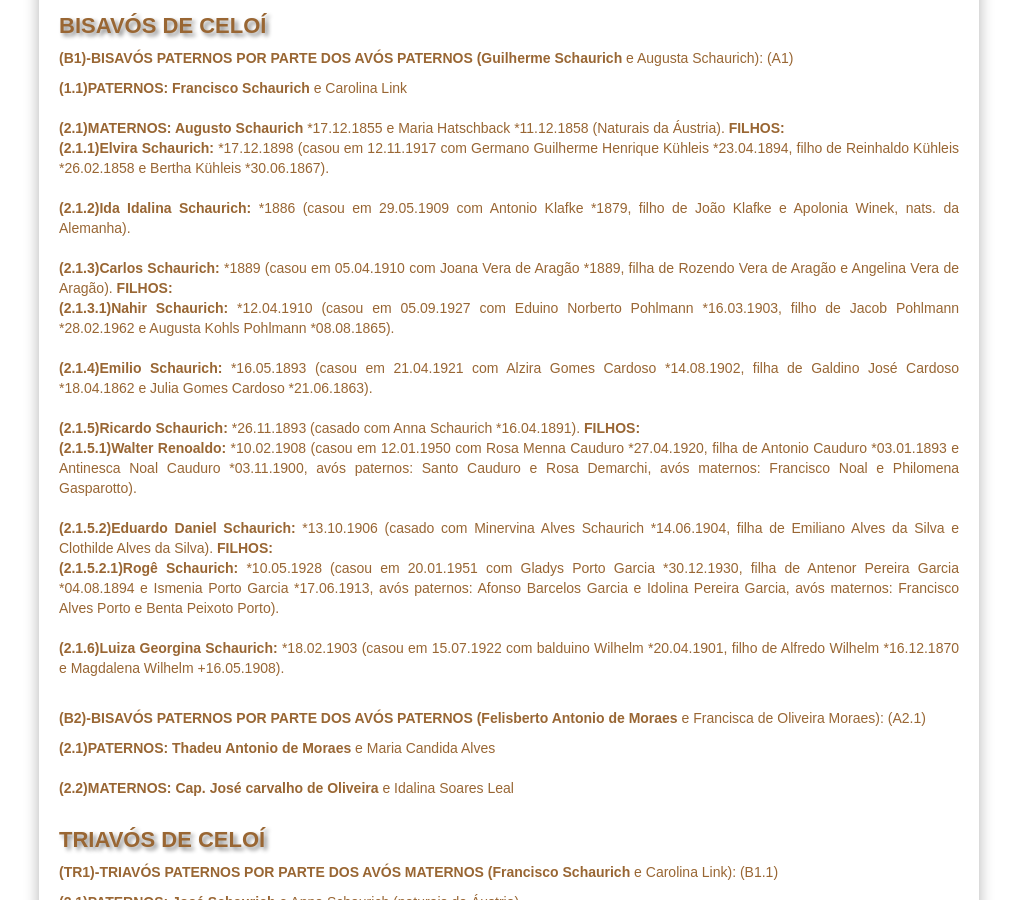
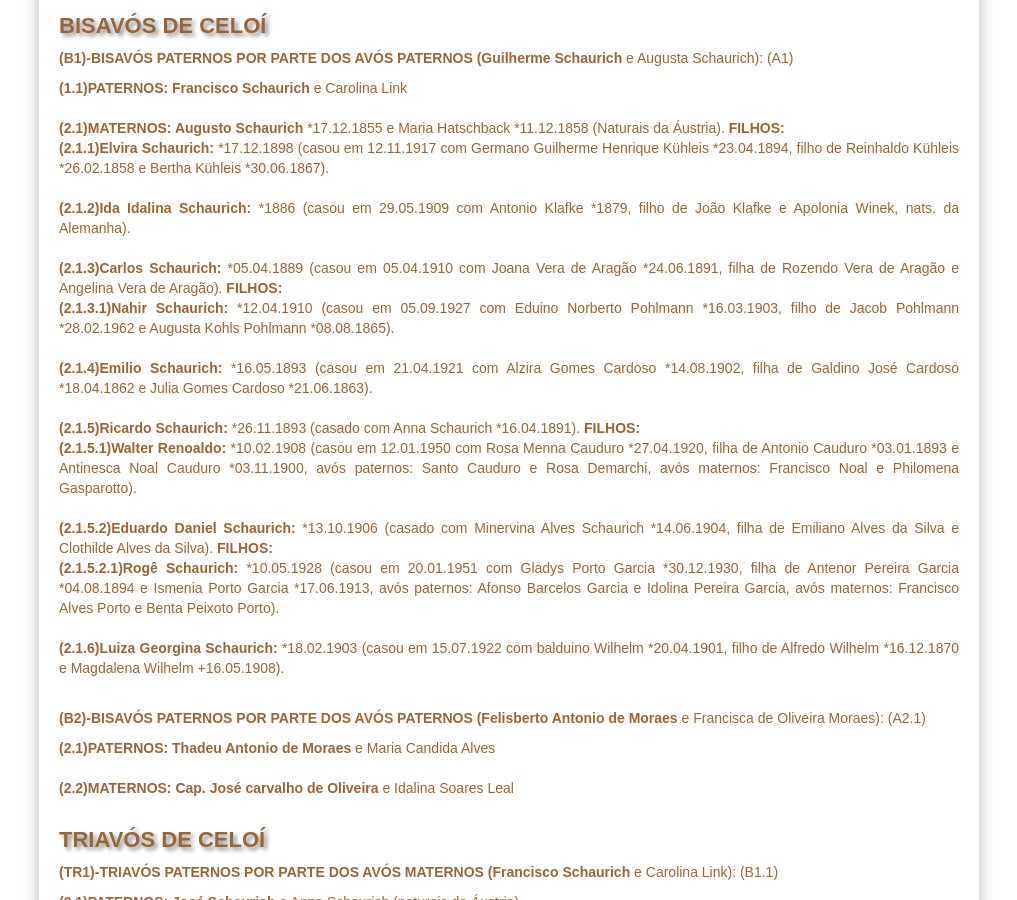
Before and after one commit to claudiovargas1955/claudiovargas1955.github.io, a Jekyll site: the page built from _pages/familia-schaurich.html, in a window 1280 px wide and 900 px high, scrolled down 1259 px. Shown: the whole window, without its empty margins (131-1148 px from the left). Built offline with Jekyll 4.4.1, drawn with Linux system fonts in a browser that asks for light colours; some web fonts are replaced.

Commit message:
Update familia-schaurich.html

```diff
--- a/_pages/familia-schaurich.html
+++ b/_pages/familia-schaurich.html
@@ -219,8 +219,8 @@ Ortiz  avós maternos: José da Silva Moura e Francisca Vargas de Moura RC-83).
      <b>(2.1.2)Ida Idalina Schaurich: </b>*1886 (casou em 29.05.1909 com Antonio Klafke *1879, filho de João Klafke e Apolonia Winek,
      nats. da Alemanha).<br><br>
 
-     <b>(2.1.3)Carlos Schaurich: </b>*1889 (casou em 05.04.1910 com Joana Vera de Aragão *1889, filha de Rozendo Vera de Aragão e
-     Angelina Vera de Aragão). <b>FILHOS: </b><br>
+     <b>(2.1.3)Carlos Schaurich: </b>*05.04.1889 (casou em 05.04.1910 com Joana Vera de Aragão *24.06.1891, filha de Rozendo Vera de
+     Aragão e Angelina Vera de Aragão). <b>FILHOS: </b><br>
            <b>(2.1.3.1)Nahir Schaurich: </b>*12.04.1910 (casou em 05.09.1927 com Eduino Norberto Pohlmann *16.03.1903, filho de Jacob
            Pohlmann *28.02.1962 e Augusta Kohls Pohlmann *08.08.1865). <br><br>
 
```
